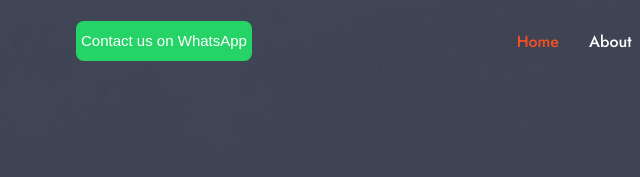
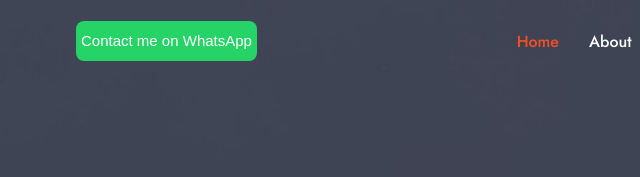
Before and after one commit to rinehart22/peter, a plain HTML site: page index.html in a window 1280 px wide. Shown: the top 177 px of the page, 19-659 px from the left. Drawn offline with nearby package versions, Linux system fonts and the light colour scheme; no server answers.

Commit message:
name spell mistake in whatsapp

```diff
--- a/index.html
+++ b/index.html
@@ -86,7 +86,7 @@
 
 							<a href="https://api.whatsapp.com/send?phone=919581662082"
 								style="display: inline-block; padding:5px; border-radius: 8px; background-color: #25D366; color: #fff; text-decoration: none; font-family: sans-serif; font-size: 15px;">Contact
-								us on WhatsApp</a>
+								me on WhatsApp</a>
 
 						</div>
 
```
